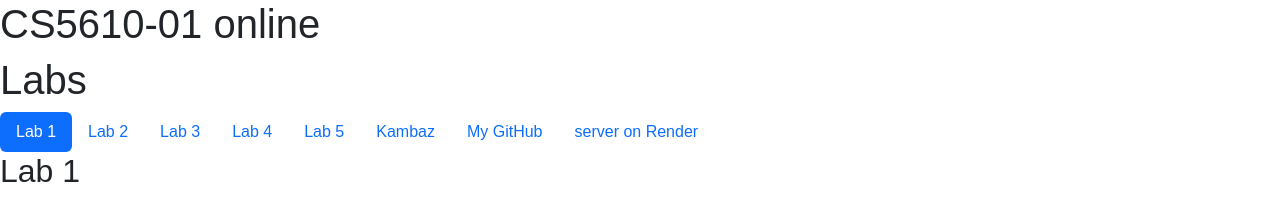
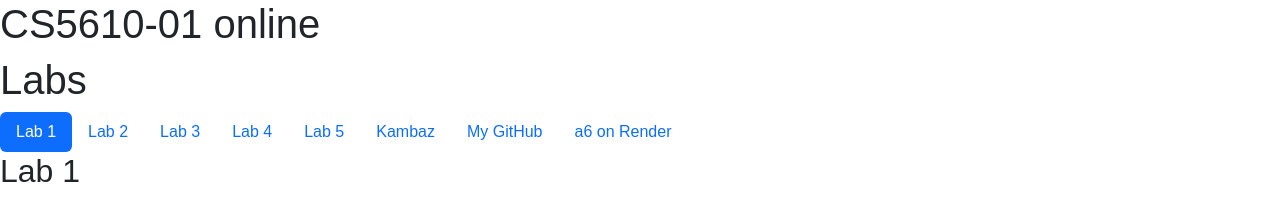
Before and after one commit to watashidegit/kambaz-react-web-app, a React (Vite) app: page /Kambaz/Dashboard#/Labs/Lab1 in a window 1280 px wide. Shown: the top 202 px of the page. Built offline with nearby package versions, Linux system fonts and the light colour scheme; no server answers.

Commit message:
update render link

```diff
--- a/src/Labs/TOC.tsx
+++ b/src/Labs/TOC.tsx
@@ -33,7 +33,7 @@ export default function TOC() {
           <Nav.Link id="wd-github" href="https://github.com/watashidegit/kambaz-react-web-app.git" target="_blank">My GitHub</Nav.Link>
         </Nav.Item>
         <Nav.Item>
-          <Nav.Link id="wd-render" href="https://kambaz-node-server-app-xck4.onrender.com" target="_blank">server on Render</Nav.Link>
+          <Nav.Link id="wd-render" href="https://kambaz-node-server-app-a6-kdi0.onrender.com" target="_blank">a6 on Render</Nav.Link>
         </Nav.Item>
       </Nav>
     );
```
